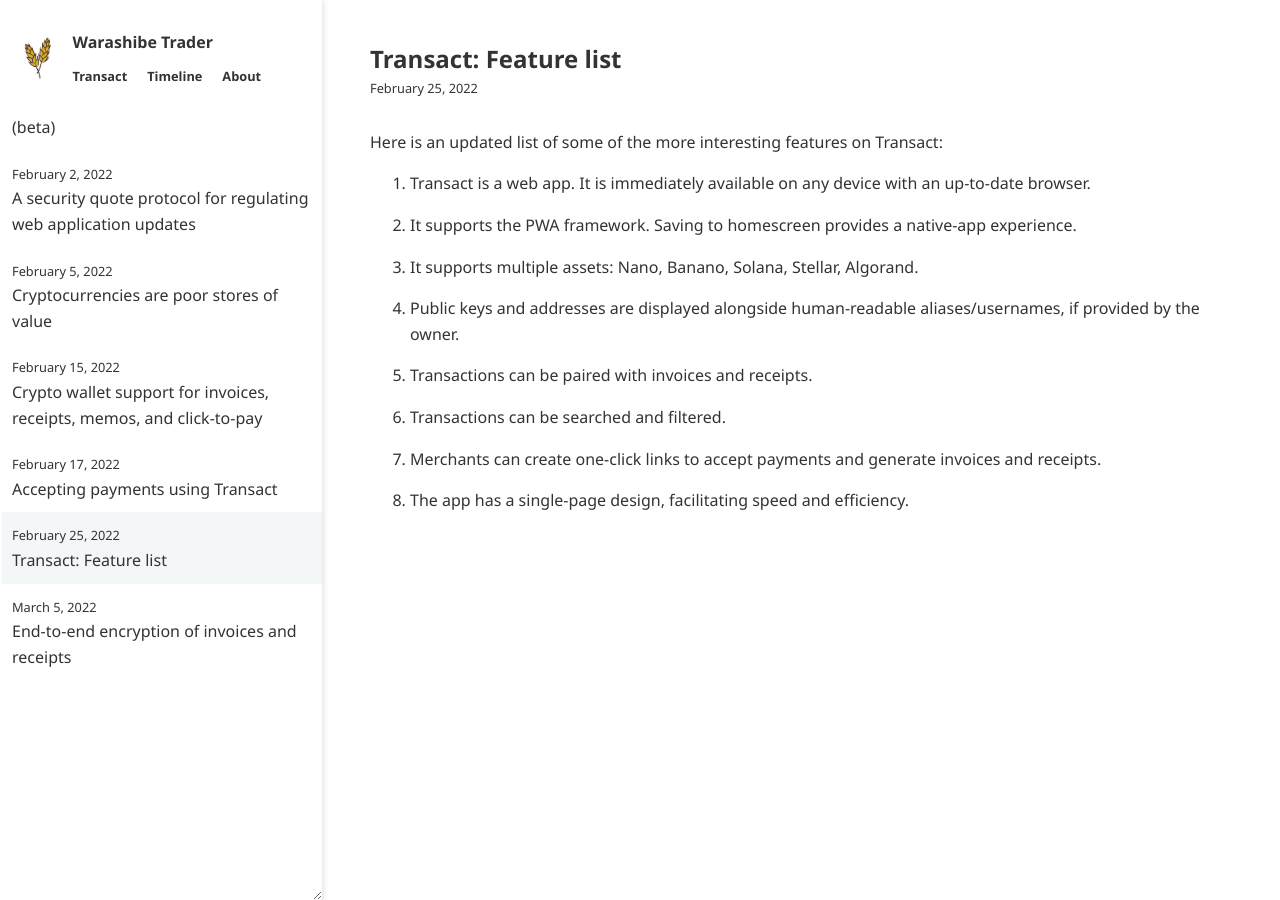
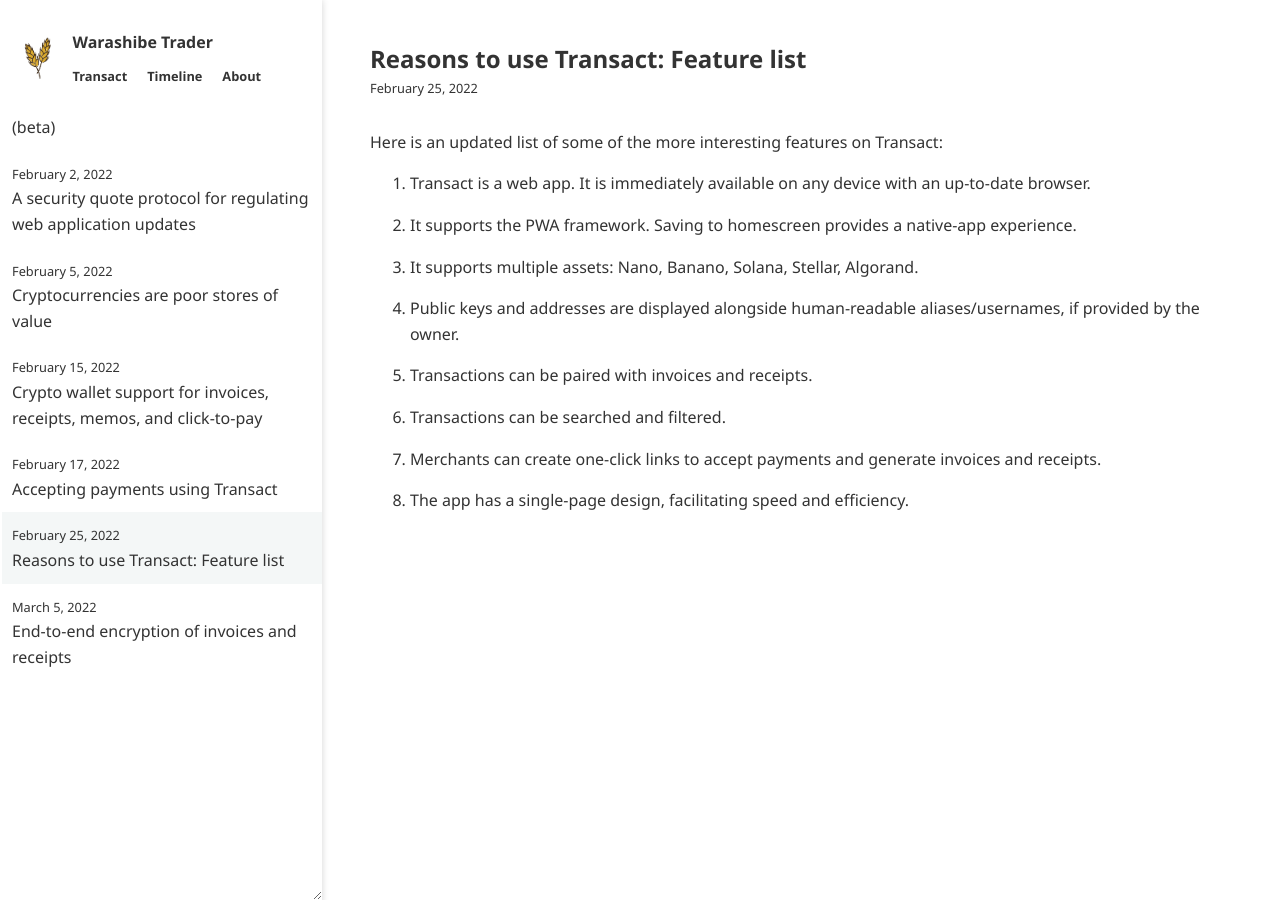
Before and after one commit to warashibetrader/warashibetrader.github.io, a Jekyll site: the page built from _posts/2022-02-25-feature-list.md, in a window 1280 px wide. Built offline with Jekyll 4.4.1, drawn with Linux system fonts in a browser that asks for light colours.

Commit message:
Update 2022-02-25-feature-list.md

```diff
--- a/_posts/2022-02-25-feature-list.md
+++ b/_posts/2022-02-25-feature-list.md
@@ -1,5 +1,5 @@
 ---
-title: "Transact: Feature list"
+title: "Reasons to use Transact: Feature list"
 ---
 
 Here is an updated list of some of the more interesting features on Transact:
```
